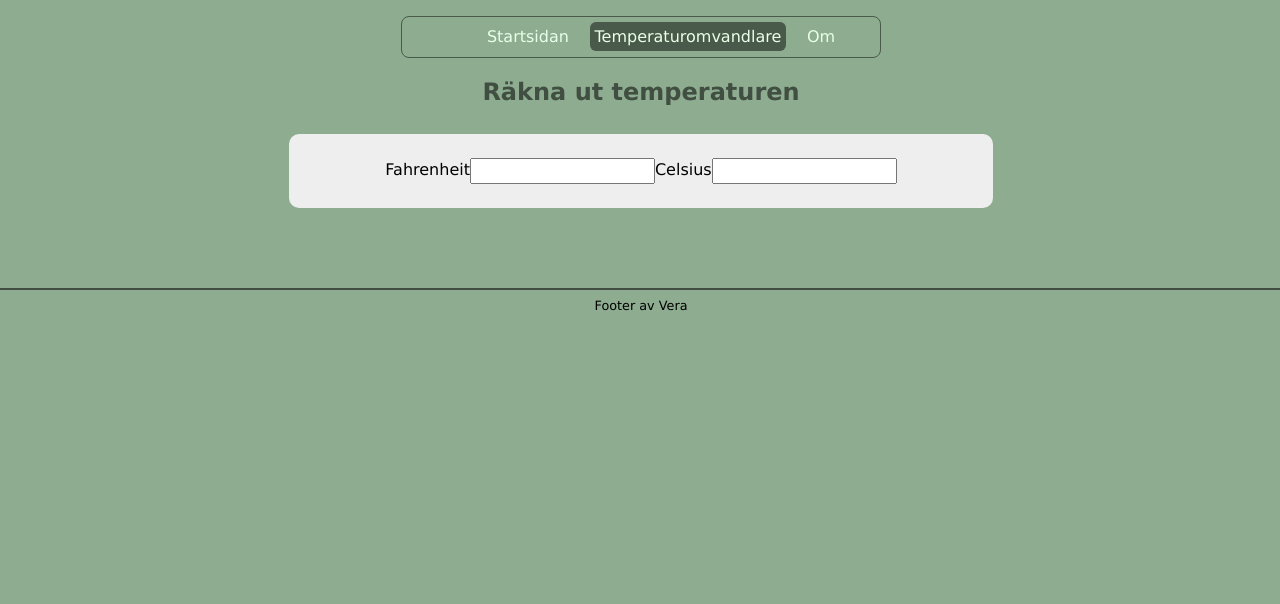
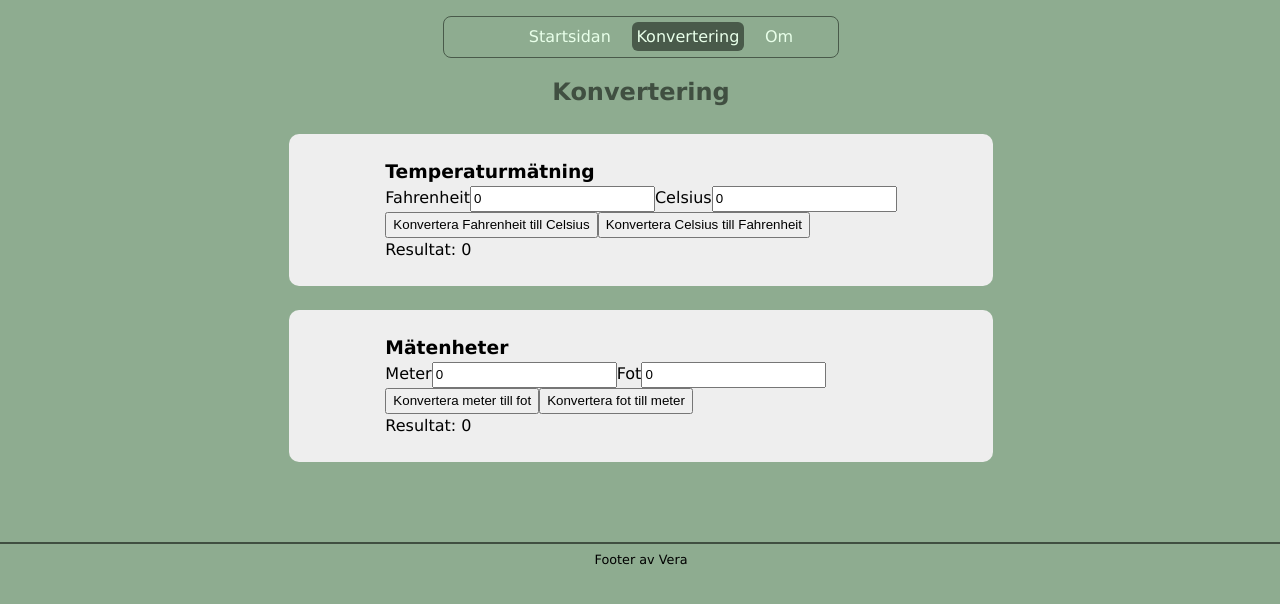
Before and after one commit to veppaan/angular-mom, an Angular app: page /calculate in a window 1280 px wide. Shown: the top 604 px of the page. Built offline with nearby package versions, Linux system fonts and the light colour scheme.

Commit message:
lägger in konverteringar

```diff
--- a/src/app/calculate/calculate.component.html
+++ b/src/app/calculate/calculate.component.html
@@ -1,8 +1,37 @@
-<h2>Räkna ut temperaturen</h2>
+<h2>Konvertering</h2>
+<div class="all">
+    <h3>Temperaturmätning</h3>
+<div>
+    <label for="fahr">Fahrenheit</label>
+    <input type="number" id="fahr" [(ngModel)]="fahr">
+    <label for="celc">Celsius</label>
+    <input type="number" id="celc" [(ngModel)]="cels">
+</div>
 
+<div>
+    <button (click)="fahrToCels()">Konvertera Fahrenheit till Celsius</button>
+    <button (click)="celsToFahr()">Konvertera Celsius till Fahrenheit</button>
+</div>
+
+<div>
+    <p>Resultat: {{resultTemp}}</p>
+</div>
+</div>
 <div class="all">
-    <label for="fahr">Fahrenheit</label>
-    <input type="number" id="fahr">
-    <label for="celc">Celsius</label>
-    <input type="number" id="celc">
+    <h3>Mätenheter</h3>
+<div>
+    <label for="meter">Meter</label>
+    <input type="number" id="meter" [(ngModel)]="meter">
+    <label for="feet">Fot</label>
+    <input type="feet" id="feet" [(ngModel)]="feet">
 </div>
+
+<div>
+    <button (click)="meterToFeet()">Konvertera meter till fot</button>
+    <button (click)="feetToMeter()">Konvertera fot till meter</button>
+</div>
+
+<div>
+    <p>Resultat: {{resultLength}}</p>
+</div>
+</div>
--- a/src/app/calculate/calculate.component.ts
+++ b/src/app/calculate/calculate.component.ts
@@ -1,11 +1,34 @@
 import { Component } from '@angular/core';
+import { FormsModule } from '@angular/forms';
 
 @Component({
   selector: 'app-calculate',
-  imports: [],
+  imports: [FormsModule],
   templateUrl: './calculate.component.html',
   styleUrl: './calculate.component.scss'
 })
 export class CalculateComponent {
+  //properties
+  fahr: number = 0;
+  cels: number = 0;
+  resultTemp: number = 0;
 
+  meter: number = 0;
+  feet: number = 0;
+  resultLength = 0;
+
+  //methods
+  fahrToCels(): void{
+    this.resultTemp = (this.fahr - 32) / 1.8;
+  }
+  celsToFahr(): void{
+    this.resultTemp = (this.cels * 1.8) + 32;
+  }
+
+  meterToFeet(): void{
+    this.resultLength = this.meter * 3.28084;
+  }
+  feetToMeter(): void{
+    this.resultLength = this.feet / 3.28084;
+  }
 }
--- a/src/app/header/header.component.html
+++ b/src/app/header/header.component.html
@@ -2,7 +2,7 @@
     <nav>
       <ul>
         <li><a routerLink="/home" routerLinkActive="current">Startsidan</a></li>
-        <li><a routerLink="/calculate" routerLinkActive="current">Temperaturomvandlare</a></li>
+        <li><a routerLink="/calculate" routerLinkActive="current">Konvertering</a></li>
         <li><a routerLink="/about" routerLinkActive="current">Om</a></li>
       </ul>
     </nav>
```
